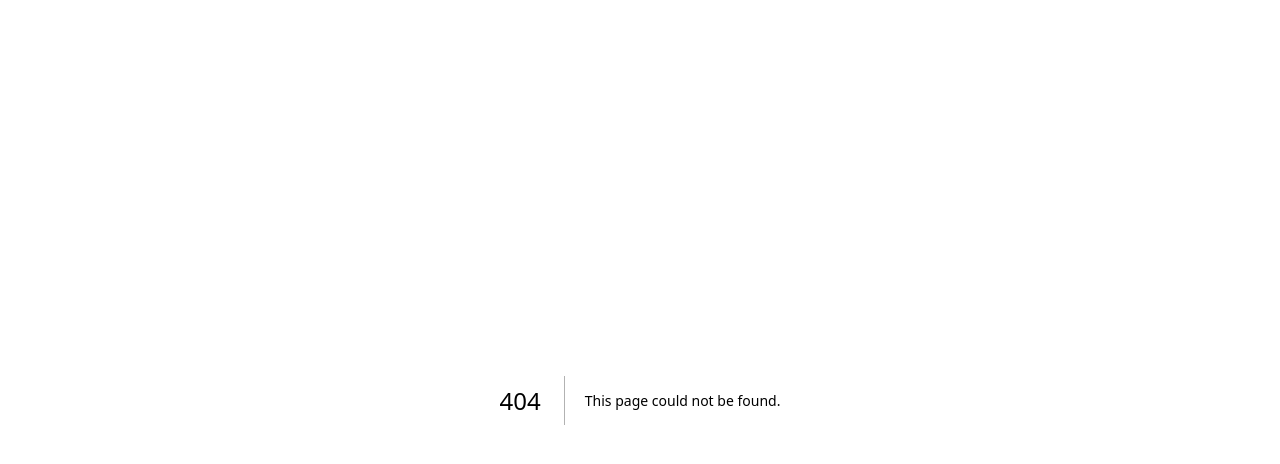
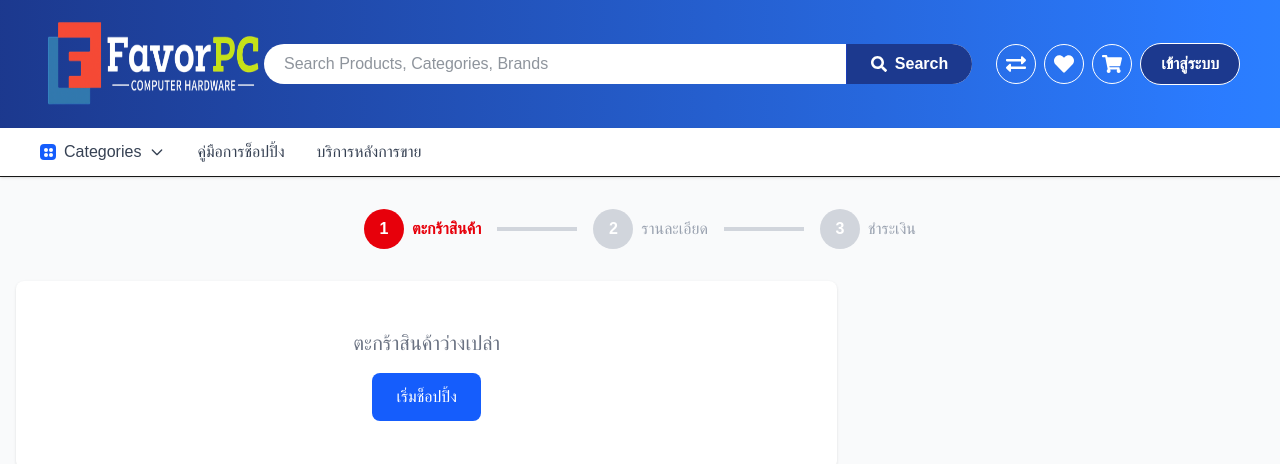
Before and after one commit to ThreePPP/Ecom, a Next.js app: page /cart in a window 1280 px wide. Before the commit this address had no page. Shown: the top 464 px of the page. Built offline with nearby package versions, Linux system fonts and the light colour scheme.

Commit message:
สร้าง Cart component ใหม่และย้าย CartPage ไปยังตำแหน่งใหม่

```diff
--- /dev/null
+++ b/src/app/cart/page.tsx
@@ -0,0 +1,5 @@
+import CartPage from '../component/Screens/Cart/Cart';
+
+export default function Cart() {
+  return <CartPage />;
+}
```
Also changed, not shown: src/app/component/Screens/Cart/Cart.tsx (renamed from src/app/screen/cart/page.tsx).
